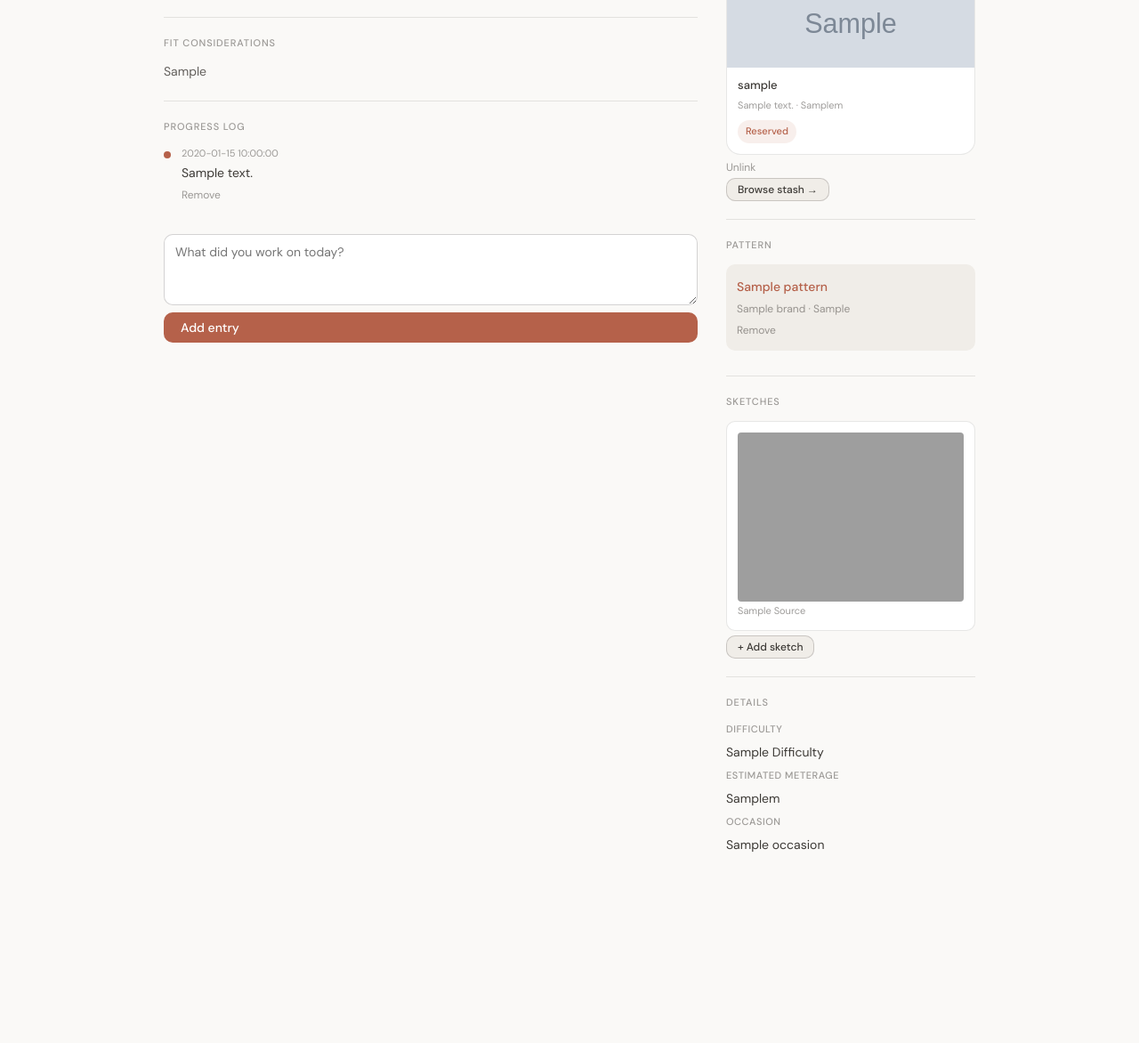
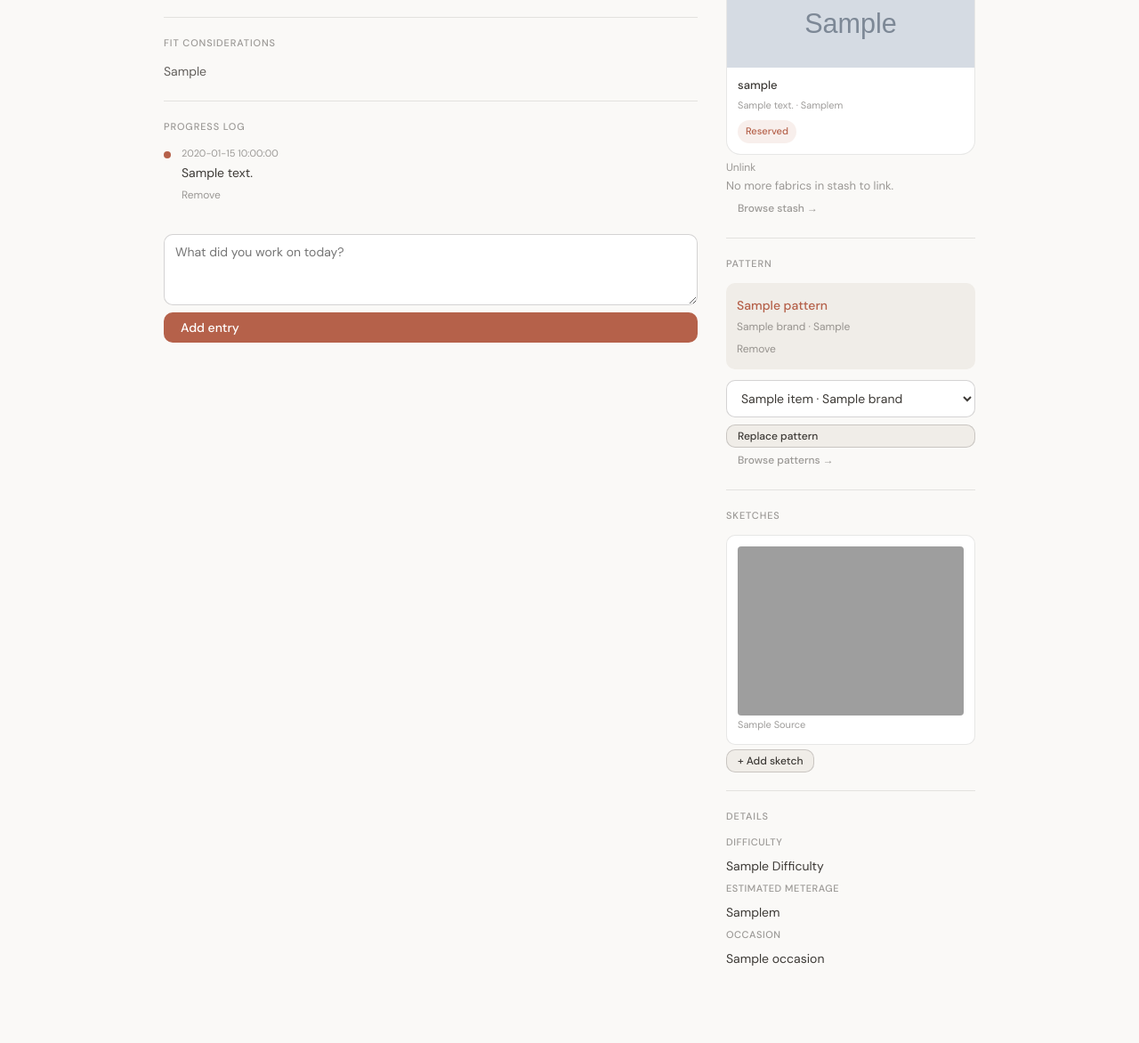
Before and after one commit to danielacarrasco/seam-app, a Flask app: page /projects/1 in a window 1280 px wide. Shown: the part 284-1456 px from the top of the page at 89% size. Before the commit the page ends 1241 px from the top, so only its background shows below. Run offline with Flask 3, Linux system fonts and the light colour scheme; grey boxes marked "Sample" are stand-in pictures; a database or web service that is not in the repository returns one stand-in record (values such as "Sample title"); data that the repository does not hold is empty; grey boxes are pictures that could not be loaded.

Commit message:
add inline fabric/pattern pickers on project detail
The 'Browse stash' and 'Browse patterns' buttons dumped you on a list
view with no project context, so there was no way to actually link
something back. Replace them with inline dropdowns that link directly,
and keep the browse links as a secondary ghost button for cases where
you want to view the full stash first.

Already-linked fabrics are filtered out of the picker; pattern picker
shows current selection and switches the button label to 'Replace
pattern' when one is set.

```diff
--- a/web/routes/projects.py
+++ b/web/routes/projects.py
@@ -54,8 +54,21 @@ def detail(project_id):
     log = log_resp.json() if log_resp.ok else []
     sketches_resp = requests.get(f"{API}/sketches/", params={"project_id": project_id})
     sketches = sketches_resp.json() if sketches_resp.ok else []
+    linked_fabric_ids = {f["id"] for f in project.get("fabrics") or []}
+    fabrics_resp = requests.get(f"{API}/fabrics/")
+    available_fabrics = [
+        f for f in (fabrics_resp.json() if fabrics_resp.ok else [])
+        if f["id"] not in linked_fabric_ids
+    ]
+    patterns_resp = requests.get(f"{API}/patterns/")
+    available_patterns = patterns_resp.json() if patterns_resp.ok else []
     return render_template(
-        "projects/detail.html", project=project, log=log, sketches=sketches
+        "projects/detail.html",
+        project=project,
+        log=log,
+        sketches=sketches,
+        available_fabrics=available_fabrics,
+        available_patterns=available_patterns,
     )
 
 
@@ -105,6 +118,17 @@ def link_fabric(project_id, fabric_id):
     return redirect(url_for("projects.detail", project_id=project_id))
 
 
+@bp.route("/<int:project_id>/fabrics/link", methods=["POST"])
+def link_fabric_picker(project_id):
+    fabric_id = request.form.get("fabric_id")
+    if not fabric_id:
+        flash("Pick a fabric first.", "error")
+    else:
+        requests.post(f"{API}/projects/{project_id}/fabrics/{fabric_id}")
+        flash("Fabric linked.", "success")
+    return redirect(url_for("projects.detail", project_id=project_id))
+
+
 @bp.route("/<int:project_id>/fabrics/<int:fabric_id>/unlink", methods=["POST"])
 def unlink_fabric(project_id, fabric_id):
     requests.delete(f"{API}/projects/{project_id}/fabrics/{fabric_id}")
@@ -117,6 +141,17 @@ def set_pattern(project_id, pattern_id):
     return redirect(url_for("projects.detail", project_id=project_id))
 
 
+@bp.route("/<int:project_id>/pattern/set", methods=["POST"])
+def set_pattern_picker(project_id):
+    pattern_id = request.form.get("pattern_id")
+    if not pattern_id:
+        flash("Pick a pattern first.", "error")
+    else:
+        requests.put(f"{API}/projects/{project_id}/pattern/{pattern_id}")
+        flash("Pattern linked.", "success")
+    return redirect(url_for("projects.detail", project_id=project_id))
+
+
 @bp.route("/<int:project_id>/pattern/remove", methods=["POST"])
 def remove_pattern(project_id):
     requests.delete(f"{API}/projects/{project_id}/pattern")
--- a/web/templates/projects/detail.html
+++ b/web/templates/projects/detail.html
@@ -74,7 +74,20 @@
         {% else %}
           <p class="muted">No fabrics linked.</p>
         {% endif %}
-        <a href="{{ url_for('stash.index') }}" class="btn btn--secondary btn--sm">Browse stash →</a>
+        {% if available_fabrics %}
+        <form method="post" action="{{ url_for('projects.link_fabric_picker', project_id=project.id) }}" class="log-form">
+          <select class="form__input" name="fabric_id" required>
+            <option value="">— Pick a fabric from stash —</option>
+            {% for f in available_fabrics %}
+            <option value="{{ f.id }}">{{ f.nickname }}{% if f.fiber_content %} · {{ f.fiber_content }}{% endif %}{% if f.length_meters %} · {{ f.length_meters }}m{% endif %}</option>
+            {% endfor %}
+          </select>
+          <button type="submit" class="btn btn--secondary btn--sm">Link fabric</button>
+        </form>
+        {% else %}
+        <p class="muted">No more fabrics in stash to link.</p>
+        {% endif %}
+        <a href="{{ url_for('stash.index') }}" class="btn btn--ghost btn--sm">Browse stash →</a>
       </section>
       <section class="detail-section">
         <h2 class="section-label">Pattern</h2>
@@ -88,8 +101,19 @@
           </div>
         {% else %}
           <p class="muted">No pattern linked.</p>
-          <a href="{{ url_for('patterns.index') }}" class="btn btn--secondary btn--sm">Browse patterns →</a>
         {% endif %}
+        {% if available_patterns %}
+        <form method="post" action="{{ url_for('projects.set_pattern_picker', project_id=project.id) }}" class="log-form">
+          <select class="form__input" name="pattern_id" required>
+            <option value="">— Pick a pattern —</option>
+            {% for p in available_patterns %}
+            <option value="{{ p.id }}" {% if project.pattern and project.pattern.id == p.id %}selected{% endif %}>{{ p.pattern_name }}{% if p.brand %} · {{ p.brand }}{% endif %}</option>
+            {% endfor %}
+          </select>
+          <button type="submit" class="btn btn--secondary btn--sm">{{ 'Replace pattern' if project.pattern else 'Link pattern' }}</button>
+        </form>
+        {% endif %}
+        <a href="{{ url_for('patterns.index') }}" class="btn btn--ghost btn--sm">Browse patterns →</a>
       </section>
       <section class="detail-section">
         <h2 class="section-label">Sketches</h2>
```
